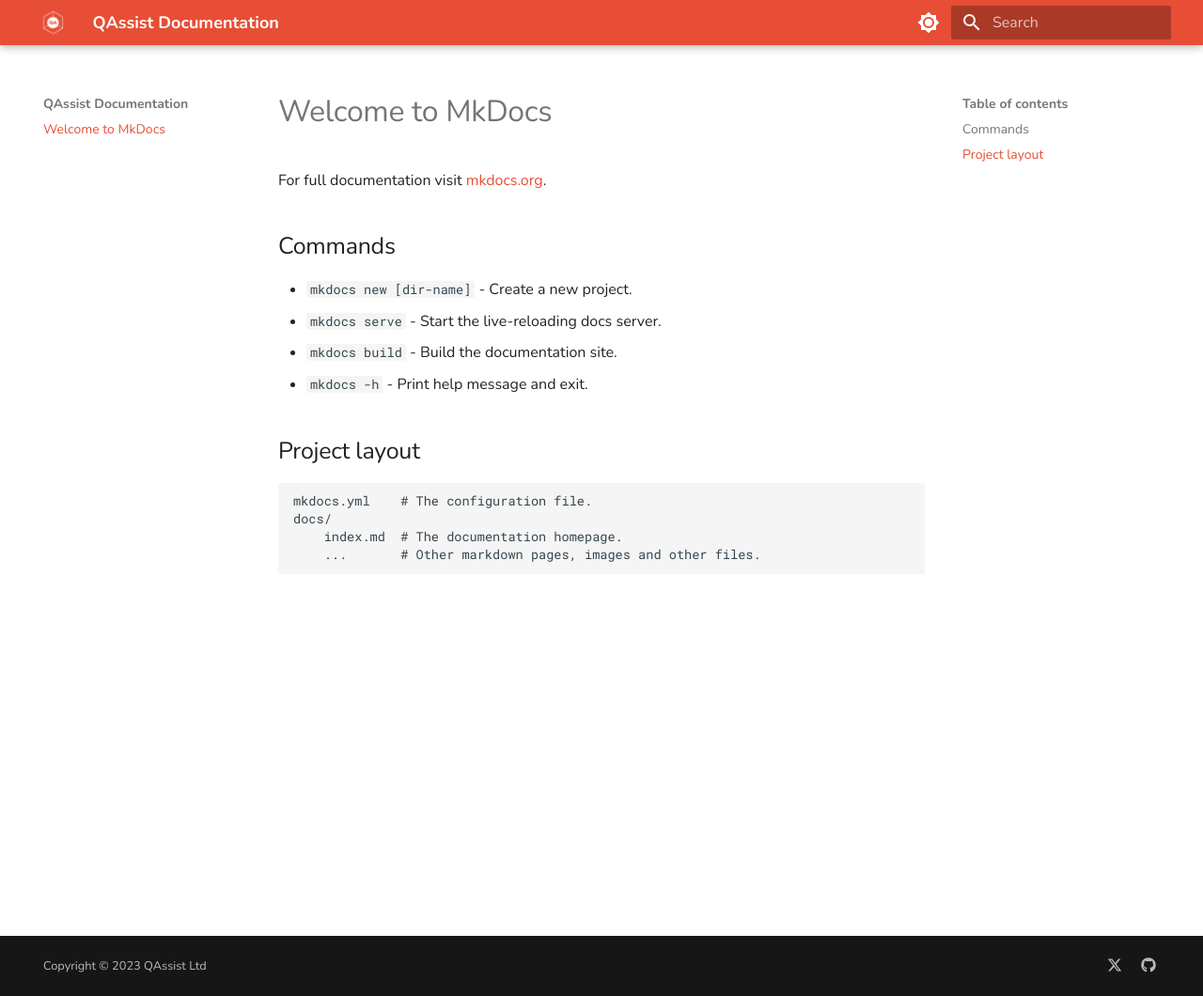
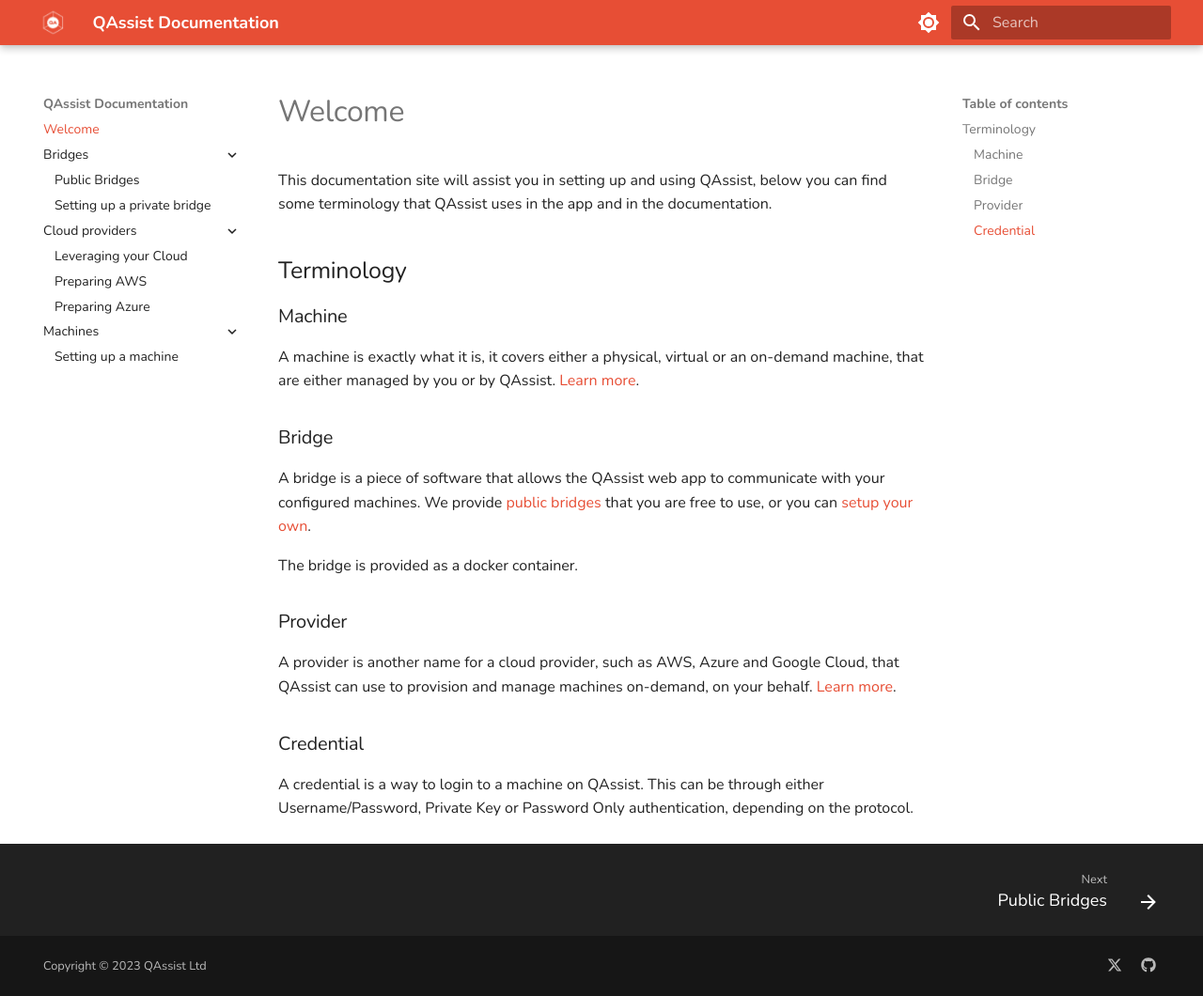
Before and after one commit to qassistio/docs, an MkDocs documentation site: the page built from docs/index.md, in a window 1280 px wide and 1060 px high. Shown: the whole window at 94% size. Built offline with MkDocs 1.6.1 and Material for MkDocs 9.7.7, drawn with Linux system fonts in a browser that asks for light colours.

Commit message:
Update docs with final structure

```diff
--- /dev/null
+++ b/docs/bridges/setup-bridge.md
@@ -0,0 +1 @@
+# Setting up a private bridge
--- /dev/null
+++ b/docs/cloud-providers/index.md
@@ -0,0 +1 @@
+# Leveraging your Cloud
--- /dev/null
+++ b/docs/cloud-providers/preparing-aws.md
@@ -0,0 +1 @@
+# Preparing AWS
--- /dev/null
+++ b/docs/cloud-providers/preparing-azure.md
@@ -0,0 +1 @@
+# Preparing Azure
--- a/docs/index.md
+++ b/docs/index.md
@@ -1,17 +1,28 @@
-# Welcome to MkDocs
+# Welcome
 
-For full documentation visit [mkdocs.org](https://www.mkdocs.org).
+This documentation site will assist you in setting up and using QAssist, below you can find
+some terminology that QAssist uses in the app and in the documentation.
 
-## Commands
+## Terminology
 
-* `mkdocs new [dir-name]` - Create a new project.
-* `mkdocs serve` - Start the live-reloading docs server.
-* `mkdocs build` - Build the documentation site.
-* `mkdocs -h` - Print help message and exit.
+### Machine
 
-## Project layout
+A machine is exactly what it is, it covers either a physical, virtual or an on-demand machine,
+that are either managed by you or by QAssist. [Learn more](machines/setup-machine.md).
 
-    mkdocs.yml    # The configuration file.
-    docs/
-        index.md  # The documentation homepage.
-        ...       # Other markdown pages, images and other files.
+### Bridge
+
+A bridge is a piece of software that allows the QAssist web app to communicate with your configured machines.
+We provide [public bridges](bridges/public-bridges.md) that you are free to use, or you can [setup your own](bridges/setup-bridge.md).
+
+The bridge is provided as a docker container.
+
+### Provider
+
+A provider is another name for a cloud provider, such as AWS, Azure and Google Cloud, that QAssist can use to
+provision and manage machines on-demand, on your behalf. [Learn more](cloud-providers/index.md).
+
+### Credential
+
+A credential is a way to login to a machine on QAssist. This can be through either Username/Password,
+Private Key or Password Only authentication, depending on the protocol.
--- /dev/null
+++ b/docs/machines/setup-machine.md
@@ -0,0 +1 @@
+# Setting up a machine
--- a/docs/stylesheets/extra.css
+++ b/docs/stylesheets/extra.css
@@ -5,8 +5,8 @@
     --md-primary-bg-color:               hsla(0, 0%, 100%, 1);
     --md-primary-bg-color--light:        hsla(0, 0%, 100%, 0.7);
 
-    --md-accent-fg-color:                #fcd3cc;
-    --md-accent-fg-color--transparent:   hsla(9, 89%, 89%, 0.1);
+    --md-accent-fg-color:                #f9b3a8;
+    --md-accent-fg-color--transparent:   hsla(8, 87%, 82%, 0.1);
     --md-accent-bg-color:                hsla(0, 0%, 100%, 1);
     --md-accent-bg-color--light:         hsla(0, 0%, 100%, 0.7);
 }
@@ -18,8 +18,8 @@
     --md-primary-bg-color:               hsla(0, 0%, 100%, 1);
     --md-primary-bg-color--light:        hsla(0, 0%, 100%, 0.7);
 
-    --md-accent-fg-color:                #fcd3cc;
-    --md-accent-fg-color--transparent:   hsla(9, 89%, 89%, 0.1);
+    --md-accent-fg-color:                #f9b3a8;
+    --md-accent-fg-color--transparent:   hsla(8, 87%, 82%, 0.1);
     --md-accent-bg-color:                hsla(0, 0%, 100%, 1);
     --md-accent-bg-color--light:         hsla(0, 0%, 100%, 0.7);
 }
--- a/mkdocs.yml
+++ b/mkdocs.yml
@@ -18,6 +18,7 @@
   favicon: assets/icons/favicon.ico
   logo: assets/img/icon.png
   features:
+    - navigation.expand
     - navigation.footer
   font:
     text: Nunito
```
Also changed, not shown: README.md (+1 -1 lines), docs/bridges/public-bridges.md (added, +34 -0 lines).
